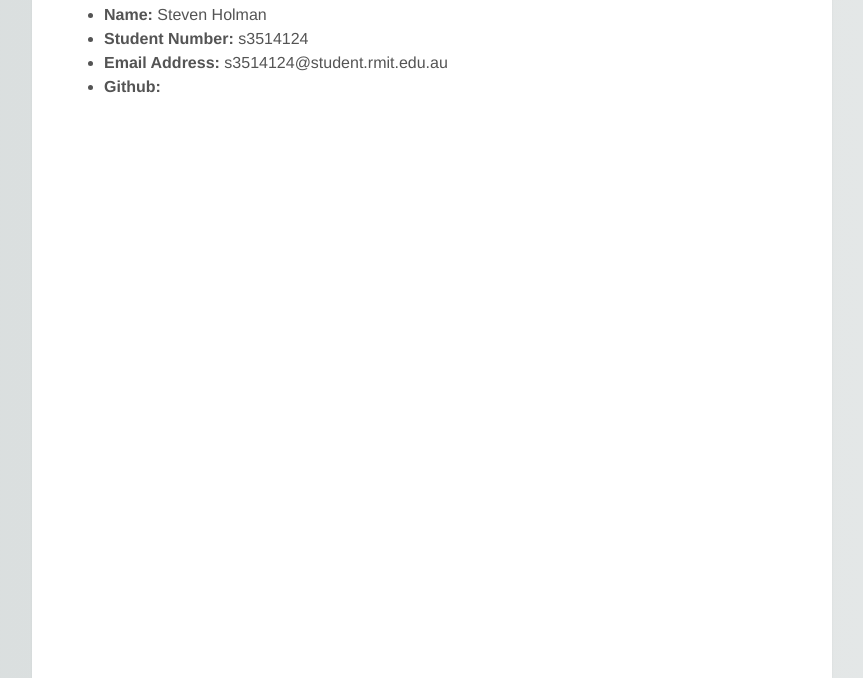
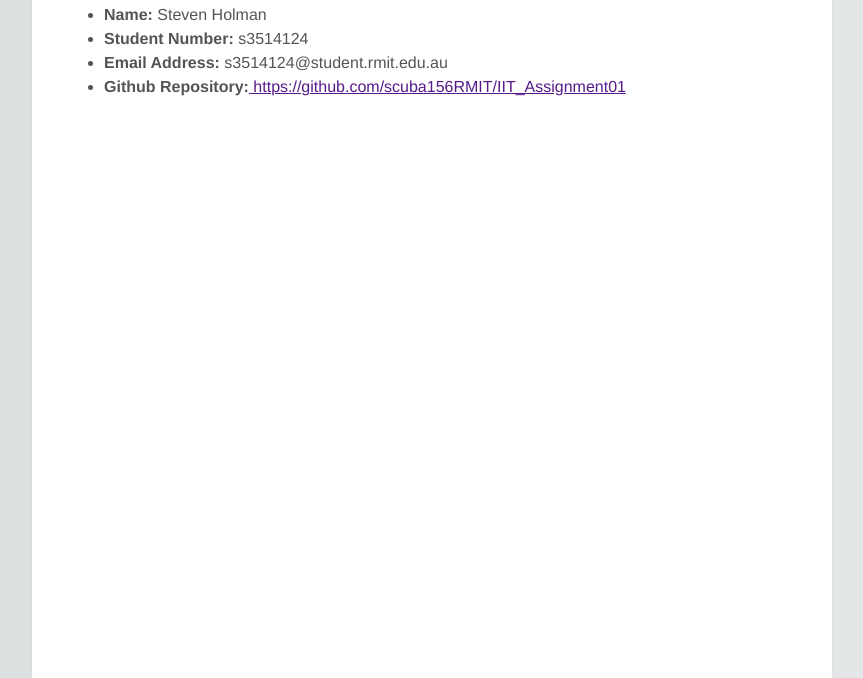
Before and after one commit to scuba156RMIT/IIT_Assignment01, a plain HTML site: page contact.html in a window 1280 px wide. Shown: the part 122-800 px from the top of the page, without its empty margins (208-1071 px from the left). Drawn offline with Linux system fonts and the light colour scheme.

Commit message:
-Added github repo link

```diff
--- a/contact.html
+++ b/contact.html
@@ -22,7 +22,7 @@
       <li><b>Name:</b> Steven Holman</li>
       <li><b>Student Number:</b> s3514124</li>
       <li><b>Email Address:</b> s3514124@student.rmit.edu.au</li>
-      <li><b>Github:</b></li>
+      <li><b>Github Repository:</b><a href> https://github.com/scuba156RMIT/IIT_Assignment01</a></li>
     </div>
   </body>
 </html>
```
